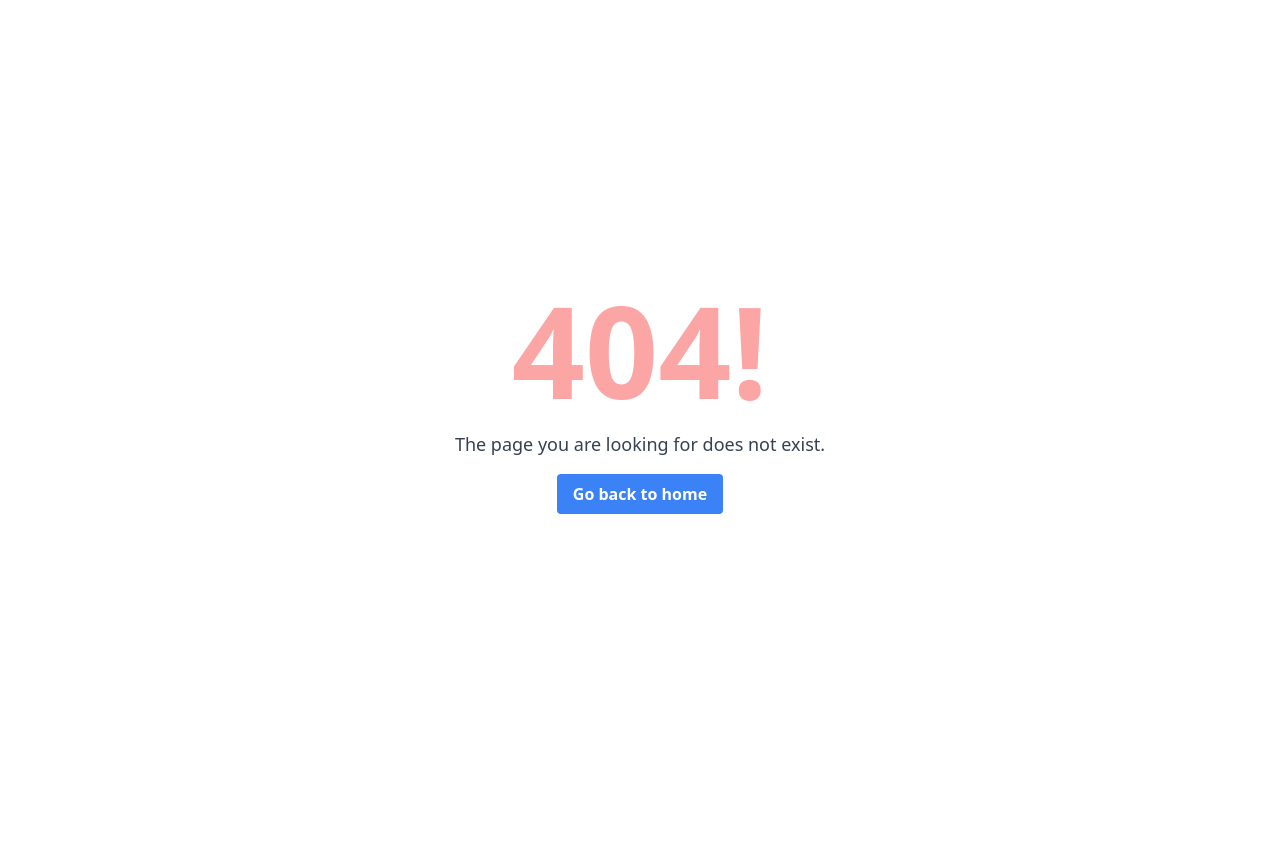
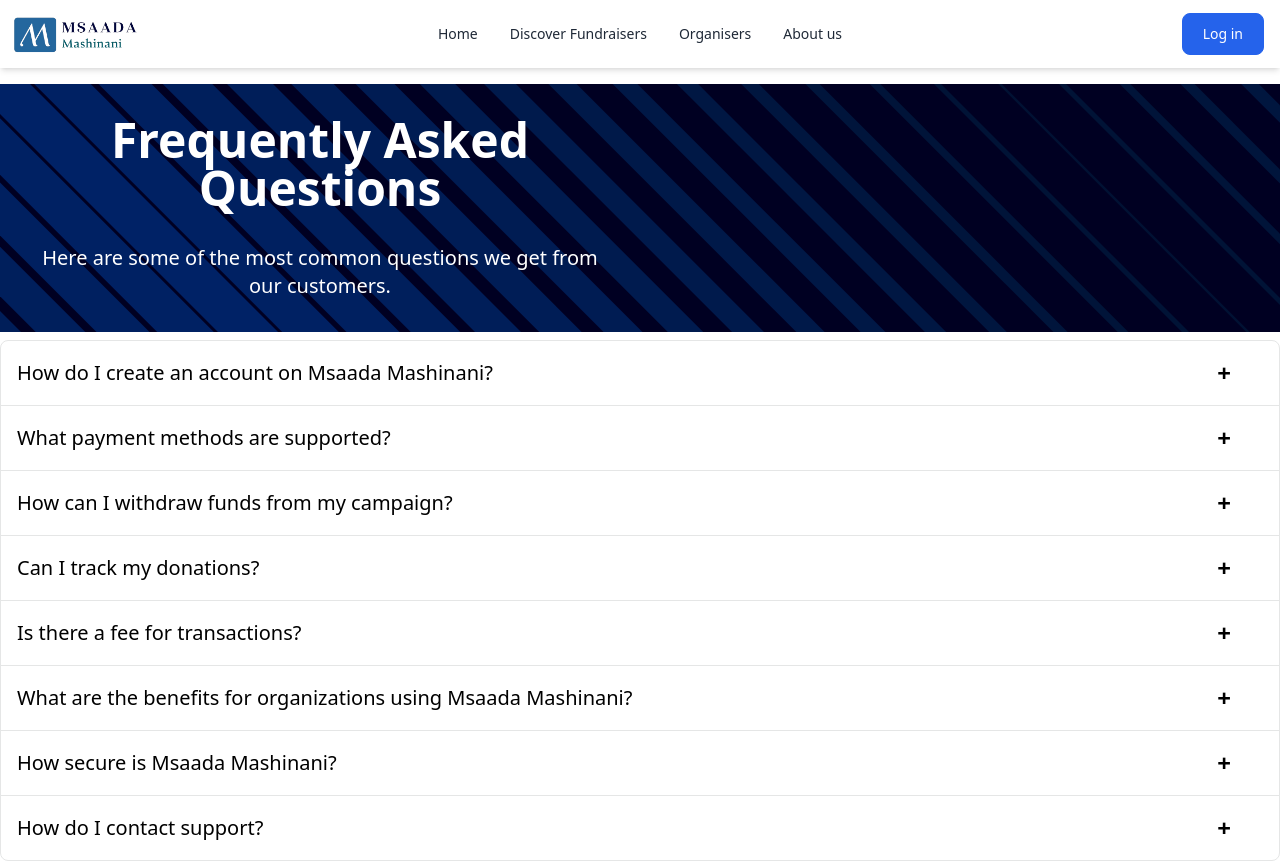
Before and after one commit to MuchokiDavid/Msaadafund-Frontend, a React (Create React App) app: page /questions in a window 1280 px wide. Before the commit this address had no page. Shown: the top 863 px of the page. Before the commit the page ends 800 px from the top, so only its background shows below. Built offline with nearby package versions, Linux system fonts and the light colour scheme.

Commit message:
frequently asked

```diff
--- a/src/App.js
+++ b/src/App.js
@@ -21,6 +21,7 @@
 import Organisation from './pages/Organisation';
 import NotFound from './components/reusables/NotFound';
 import OrganisationDetails from './pages/OrganisationDetails';
+import Faq from './components/reusables/Faq';
 
 
 
@@ -39,6 +40,7 @@
     <Route path = '/org/signup' element = {<OrgSignUp/>}/>
     <Route path = '/contact' element = {<ContactUs/>}/>
     <Route path = '/about' element = {<AboutUs/>}/>
+    <Route path = '/questions' element = {<Faq/>}/>
     <Route path = '/careers' element = {<Careers/>}/>
     <Route path = '/user/dashboard/*' element = {<UserLayout/>}/>
     <Route path = '/org/dashboard/*' element = {<OrgLayout/>}/>
--- /dev/null
+++ b/src/components/reusables/Faq.jsx
@@ -0,0 +1,97 @@
+import React, { useState } from 'react';
+import Menus from './Menus';
+import Footer from './Footer';
+
+const AccordionItem = ({ title, content }) => {
+  const [isOpen, setIsOpen] = useState(false);
+
+  const toggleAccordion = () => {
+    setIsOpen(!isOpen);
+  };
+
+  return (
+    <div className={`collapse join-item border border-base-300 ${isOpen ? 'collapse-open' : 'collapse-closed'}`}>
+      <div className="collapse-title text-xl font-medium flex justify-between items-center" onClick={toggleAccordion}>
+        <span>{title}</span>
+        <button className="text-2xl font-bold">{isOpen ? '-' : '+'}</button>
+      </div>
+      {isOpen && (
+        <div className="collapse-content">
+          {content.map((line, index) => (
+            <p key={index}>{line}</p>
+          ))}
+        </div>
+      )}
+    </div>
+  );
+};
+
+function Faq() {
+  const faqItems = [
+    {
+      title: 'How do I create an account on Msaada Mashinani?',
+      content: ['Visit our landing page and click on "Sign Up." Follow the prompts to enter your details and verify your email. Once completed, you can start creating or supporting campaigns.'],
+    },
+    {
+      title: 'What payment methods are supported?',
+      content: ['Msaada Mashinani supports various payment methods, including M-Pesa, credit/debit cards, Bitcoin, and Cash App. Transactions are securely processed through the IntaSend checkout system.'],
+    },
+    {
+      title: 'How can I withdraw funds from my campaign?',
+      content: ['Organizations can withdraw funds directly from their campaign wallets. The withdrawal process requires signatory approval to ensure secure fund management.'],
+    },
+    {
+      title: 'Can I track my donations?',
+      content: ['Yes, the donor dashboard provides a detailed overview of your contributions, including transaction history and the impact of your donations on the campaigns you support.'],
+    },
+    {
+      title: 'Is there a fee for transactions?',
+      content: [
+        'IntaSend charges a 3.5% transaction fee.Additionally, there is a 4% platform fee on the total amount raised.The remaining funds go directly to the organization.',
+        'For example, if a campain raises a total of 100,000 Kenyan shillings:',
+        '- 3,500 shillings will be deducted as the transaction fee',
+        '- 4,000 shillings will be deducted as the platform fee',
+        '- 92,500 shillings will go to the organization.'
+      ],
+    },
+    {
+      title: 'What are the benefits for organizations using Msaada Mashinani?',
+      content: ['Organizations benefit from a user-friendly platform that simplifies fundraising, secure and efficient payment processing, and tools for managing and tracking campaign funds.'],
+    },
+    {
+      title: 'How secure is Msaada Mashinani?',
+      content: ['Security is a top priority. Msaada Mashinani utilizes advanced encryption and secure payment gateways provided by IntaSend to protect all transactions and user information.'],
+    },
+    {
+      title: 'How do I contact support?',
+      content: ['You can reach our support team via the "Contact Us" section on our website. We are here to help with any questions or issues you may encounter.'],
+    },
+
+  ];
+
+  return (
+    <div>
+      <Menus />
+      <section id='termBanner' className="relative mt-4 text-white mb-2 ">
+        <div className="relative mx-auto max-w-screen-2xl px-4 py-8 sm:px-6 lg:px-8">
+          <div className="max-w-xl text-center ltr:sm:text-left rtl:sm:text-right">
+            <h1 className="text-3xl  font-extrabold sm:text-5xl">Frequently Asked Questions</h1>
+            <p className="mt-4 sm:mt-8 text-lg sm:text-xl">
+              Here are some of the most common questions we get from our customers.
+            </p>
+          </div>
+        </div>
+      </section>
+      <div className='container mx-auto my-2 '>
+        <div className="join join-vertical w-full">
+          {faqItems.map((item, index) => (
+            <AccordionItem className="text-xl" key={index} title={item.title} content={item.content} />
+          ))}
+        </div>
+      </div>
+      <Footer />
+    </div>
+  );
+}
+
+export default Faq;
--- a/src/components/reusables/Footer.jsx
+++ b/src/components/reusables/Footer.jsx
@@ -27,6 +27,7 @@
                 <a href='/about' className="link link-hover">About us</a>
                 <a href='/contact' className="link link-hover">Contact us</a>
                 <a href='/careers' className="link link-hover">Careers</a>
+                <a href='/questions' className='link link-hover'>FAQ's</a>
 
             </nav>
 
```
